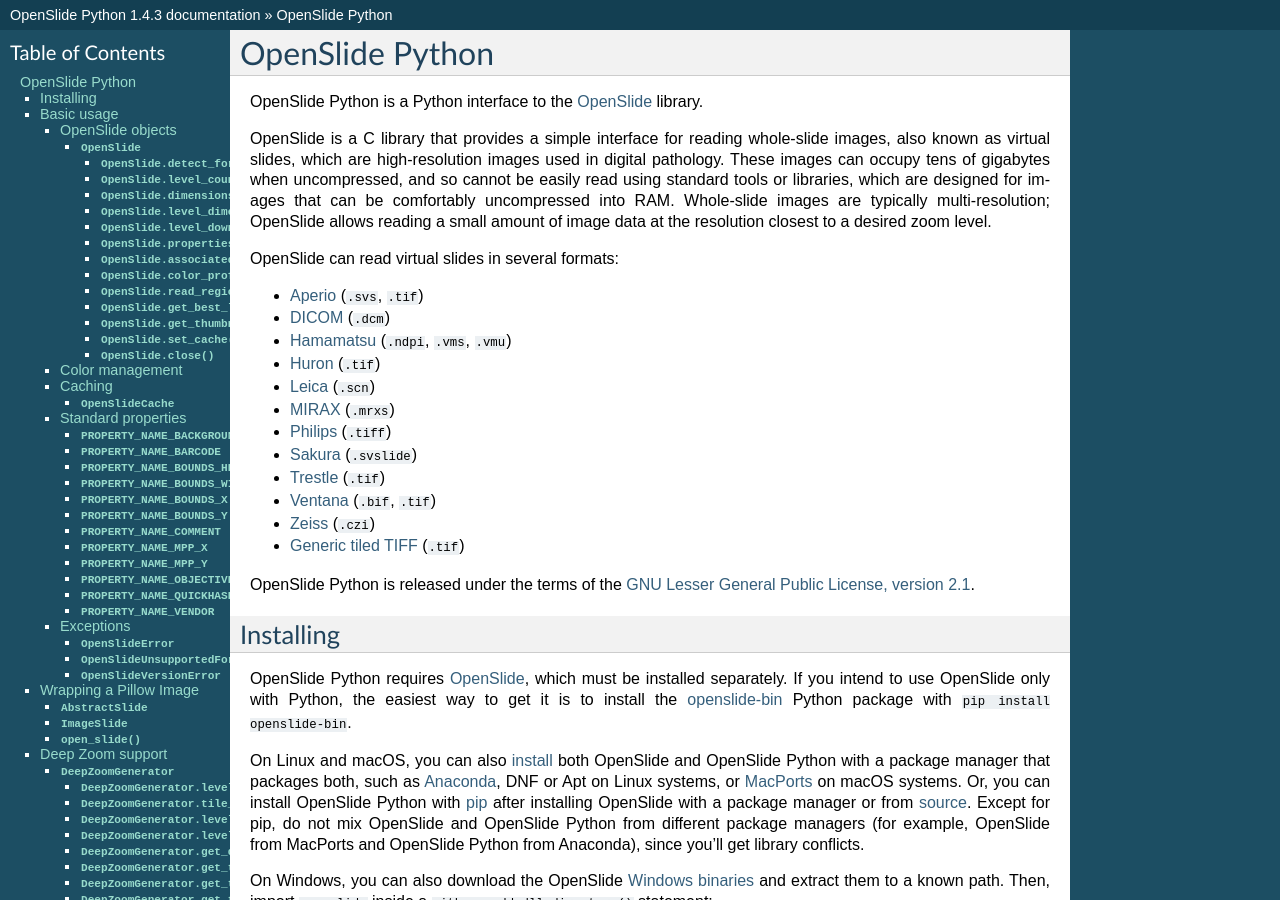
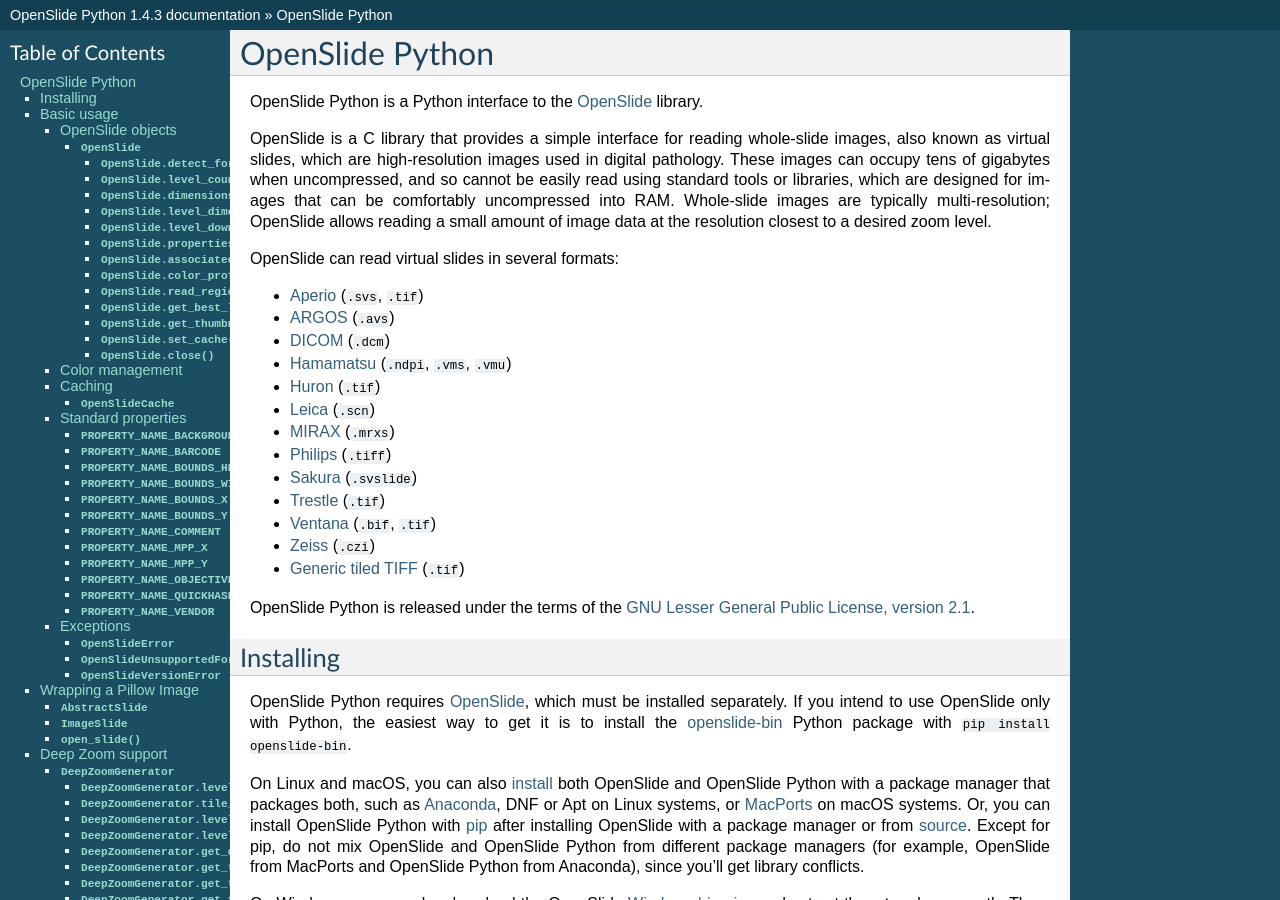
Before and after one commit to openslide/openslide-python, a Sphinx documentation site: the page built from doc/index.rst, in a window 1280 px wide and 900 px high. Built offline with Sphinx 7.4.7, drawn with Linux system fonts in a browser that asks for light colours.

Commit message:
Add ARGOS to lists of supported formats
Signed-off-by: Benjamin Gilbert <bgilbert@cs.cmu.edu>

```diff
--- a/doc/index.rst
+++ b/doc/index.rst
@@ -16,6 +16,7 @@
 OpenSlide can read virtual slides in several formats:
 
 * Aperio_ (``.svs``, ``.tif``)
+* ARGOS_ (``.avs``)
 * DICOM_ (``.dcm``)
 * Hamamatsu_ (``.ndpi``, ``.vms``, ``.vmu``)
 * Huron_ (``.tif``)
@@ -33,6 +34,7 @@
 
 .. _OpenSlide: https://openslide.org/
 .. _Aperio: https://openslide.org/formats/aperio/
+.. _ARGOS: https://openslide.org/formats/argos/
 .. _DICOM: https://openslide.org/formats/dicom/
 .. _Hamamatsu: https://openslide.org/formats/hamamatsu/
 .. _Huron: https://openslide.org/formats/huron/
```
Also changed, not shown: README.md (+2 -0 lines).
